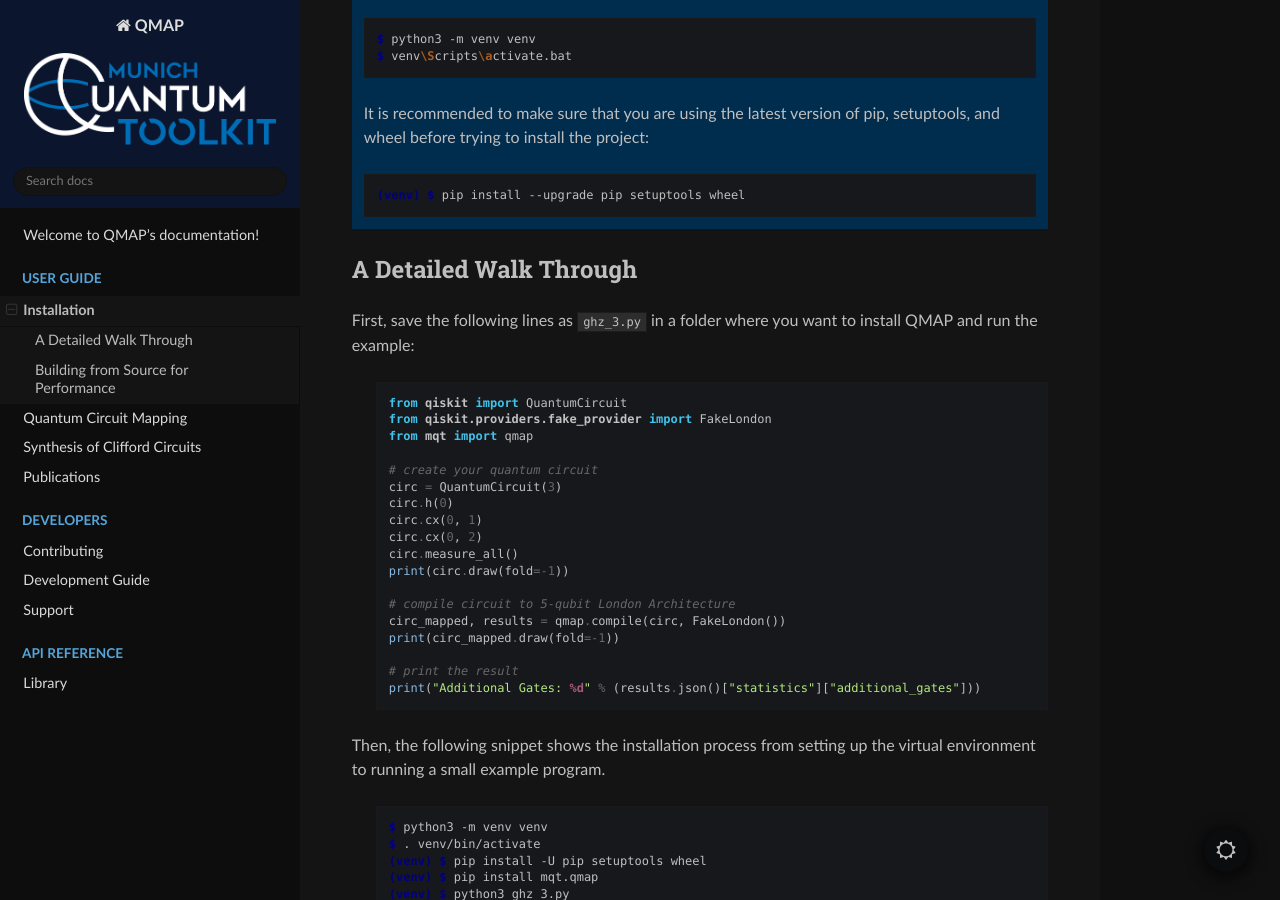
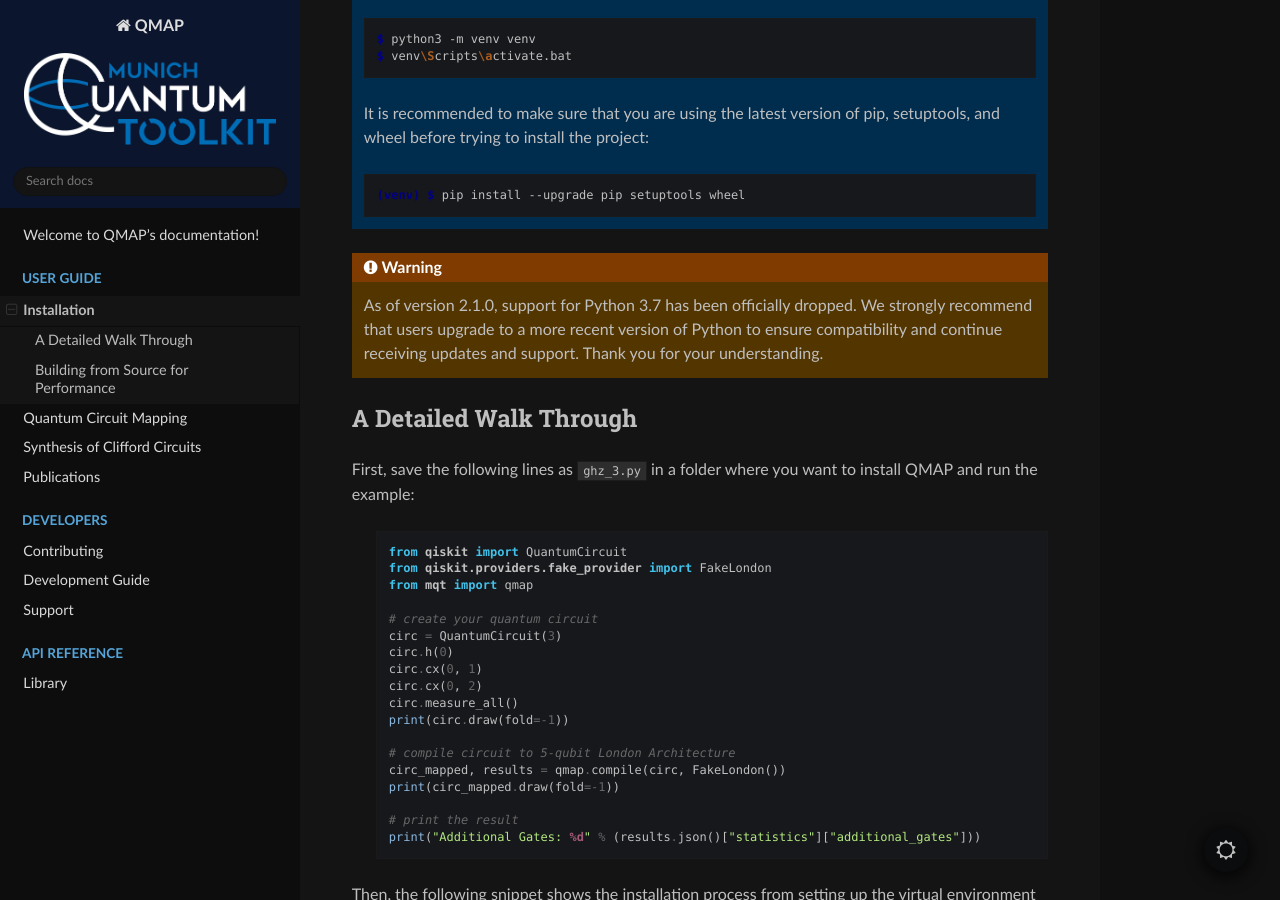
Before and after one commit to cda-tum/mqt-qmap, a Sphinx documentation site: the page built from docs/source/Installation.rst, in a window 1280 px wide and 900 px high, scrolled down 645 px. Built offline with Sphinx 7.4.7 and the Read the Docs theme 2.0.0, drawn with Linux system fonts in a browser that asks for light colours; the version number could not be read and is left out.

Commit message:
📝 add documentation on required Python version
Signed-off-by: Lukas Burgholzer <lukas.burgholzer@jku.at>

```diff
--- a/docs/source/Installation.rst
+++ b/docs/source/Installation.rst
@@ -32,6 +32,11 @@
     .. code-block:: console
 
         (venv) $ pip install --upgrade pip setuptools wheel
+
+.. warning::
+     As of version 2.1.0, support for Python 3.7 has been officially dropped.
+     We strongly recommend that users upgrade to a more recent version of Python to ensure compatibility and continue receiving updates and support.
+     Thank you for your understanding.
 
 A Detailed Walk Through
 #######################
```
Also changed, not shown: README.md (+2 -2 lines).
